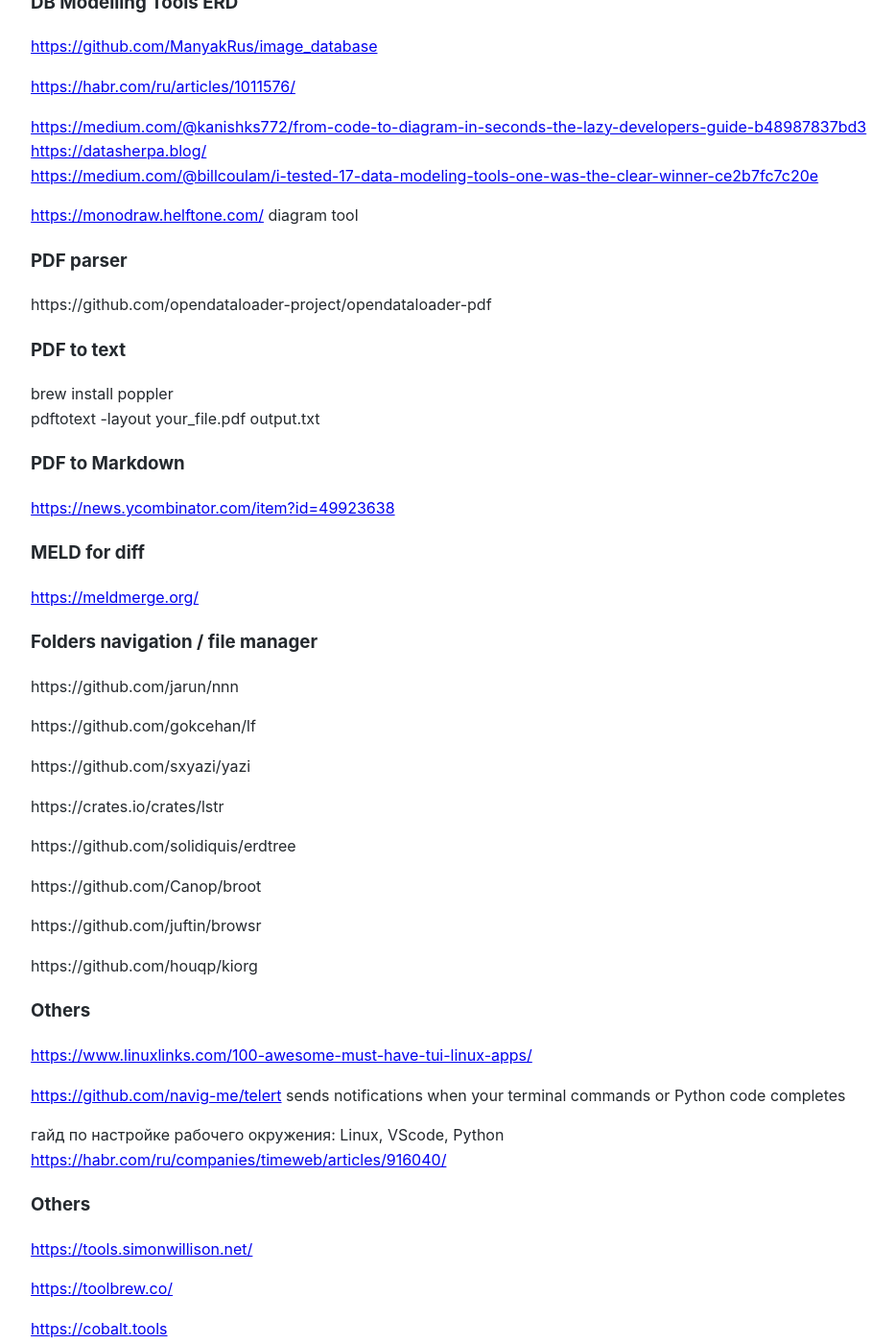
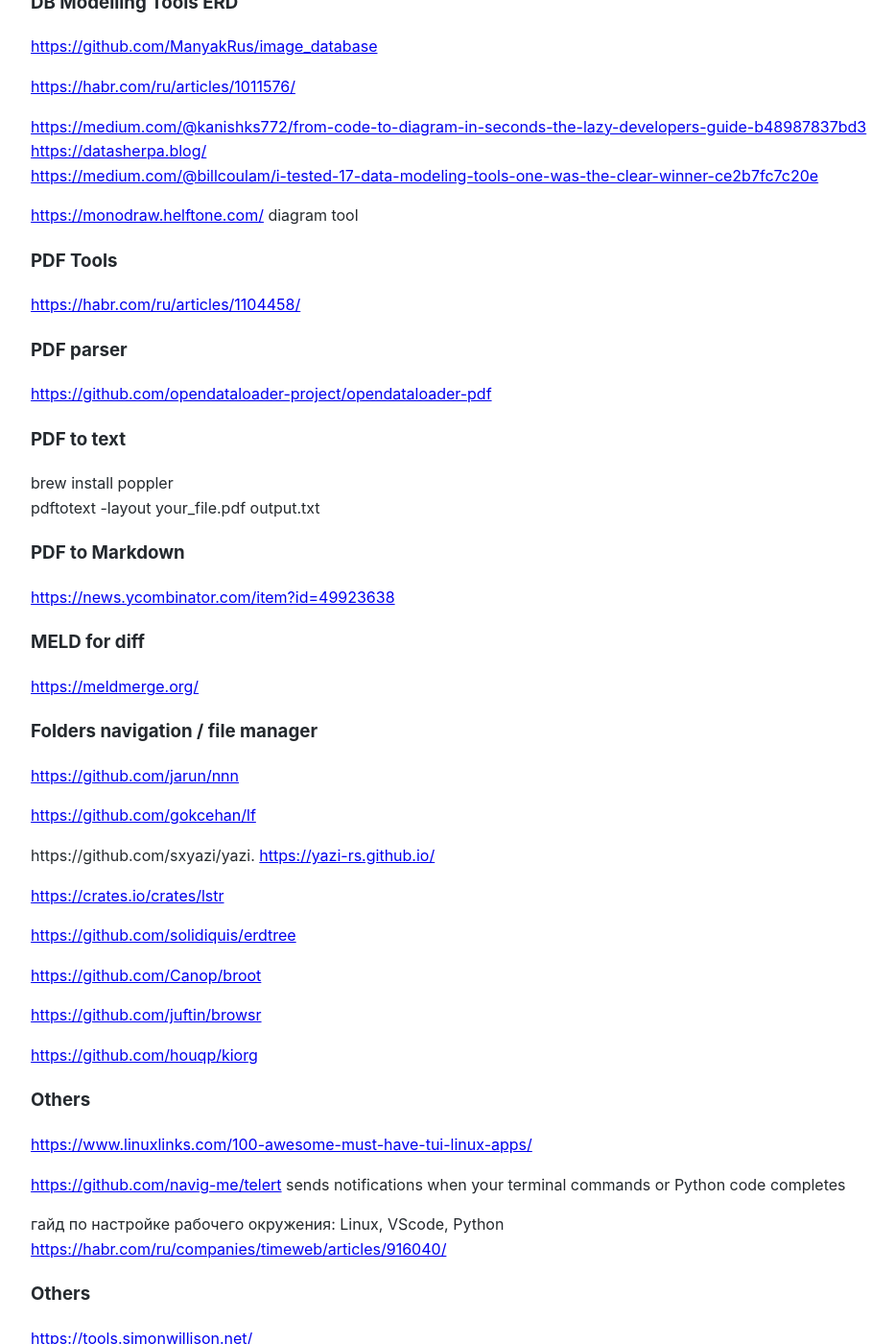
Before and after one commit to Michael-Lubinsky/michael-lubinsky.github.com, a Jekyll site: the page built from linux/programs.md, in a window 1280 px wide and 1400 px high, scrolled down 2192 px. Shown: the whole window at 96% size, without its empty margins (158-1091 px from the left). Built offline with Jekyll 4.4.1, drawn with Linux system fonts in a browser that asks for light colours; our own code applies the rules of GitHub Pages for plain Markdown files.

Commit message:
Update programs.md

```diff
--- a/linux/programs.md
+++ b/linux/programs.md
@@ -109,8 +109,12 @@
 
 <https://monodraw.helftone.com/> diagram tool
 
+### PDF Tools
+
+<https://habr.com/ru/articles/1104458/>
+
 ### PDF parser
-https://github.com/opendataloader-project/opendataloader-pdf
+<https://github.com/opendataloader-project/opendataloader-pdf>
 
 ### PDF to text
 brew install poppler
@@ -125,21 +129,21 @@
 
 ### Folders navigation / file manager
 
-https://github.com/jarun/nnn
+<https://github.com/jarun/nnn>
 
-https://github.com/gokcehan/lf
+<https://github.com/gokcehan/lf>
 
-https://github.com/sxyazi/yazi
+https://github.com/sxyazi/yazi. <https://yazi-rs.github.io/>
 
-https://crates.io/crates/lstr
+<https://crates.io/crates/lstr>
 
-https://github.com/solidiquis/erdtree
+<https://github.com/solidiquis/erdtree>
 
-https://github.com/Canop/broot
+<https://github.com/Canop/broot>
 
-https://github.com/juftin/browsr
+<https://github.com/juftin/browsr>
 
-https://github.com/houqp/kiorg
+<https://github.com/houqp/kiorg>
 
 ### Others
 <https://www.linuxlinks.com/100-awesome-must-have-tui-linux-apps/>
```
